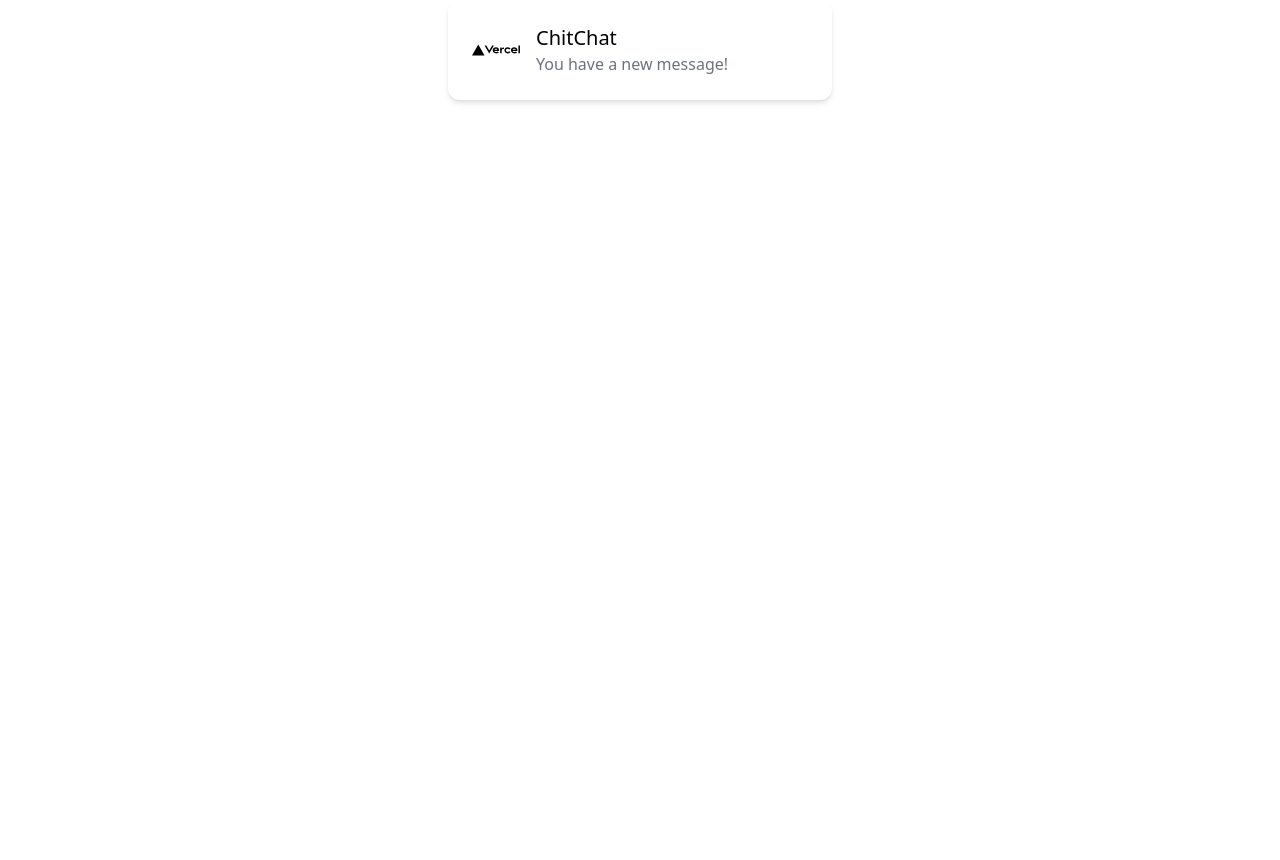
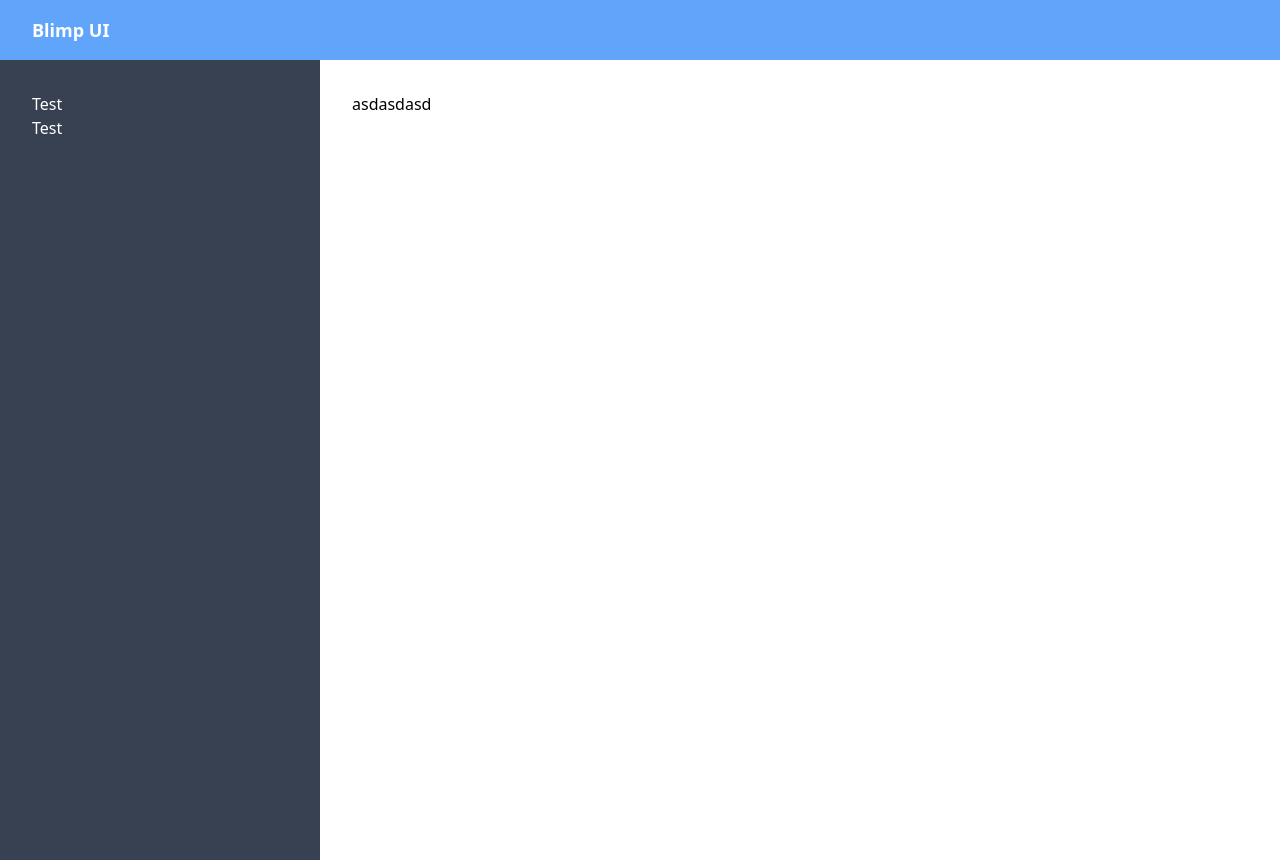
Before and after one commit to craigdanj/Blimp-UI, a Next.js app: page / in a window 1280 px wide. Before the commit the page ends 800 px from the top, so only its background shows below. Built offline with nearby package versions, Linux system fonts and the light colour scheme.

Commit message:
basic layout added

```diff
--- a/pages/index.js
+++ b/pages/index.js
@@ -1,13 +1,21 @@
 
 export default function Home() {
   return (
-    <div class="p-6 max-w-sm mx-auto bg-white rounded-xl shadow-md flex items-center space-x-4">
-      <div class="flex-shrink-0">
-        <img class="h-12 w-12" src="/vercel.svg" alt="ChitChat Logo" />
+    <div class="h-full">
+      <div className="bg-blue-400 py-4 px-8">
+        <h1 className="text-white font-bold text-lg">Blimp UI</h1>
       </div>
-      <div>
-        <div class="text-xl font-medium text-black">ChitChat</div>
-        <p class="text-gray-500">You have a new message!</p>
+
+      <div className="flex h-full">
+        <div className="bg-gray-700 text-white w-1/4 p-8">
+          <p>Test</p>
+          <p>Test</p>
+        </div>
+
+        <div className="flex-auto p-8">
+          asdasdasd
+        </div>
+
       </div>
     </div>
   )
--- a/styles/globals.css
+++ b/styles/globals.css
@@ -1,3 +1,7 @@
 @tailwind base;
 @tailwind components;
 @tailwind utilities;
+
+html, body, #__next {
+    height: 100%;
+}
```
